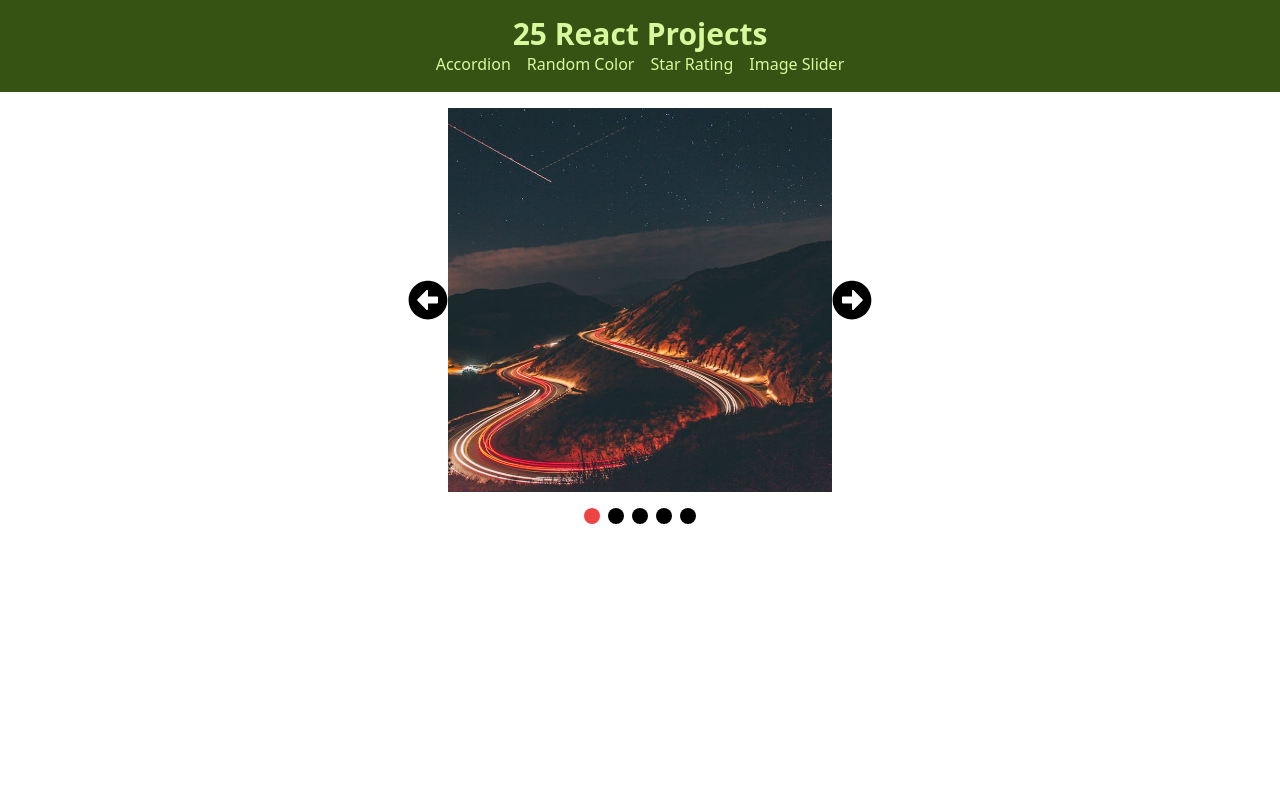
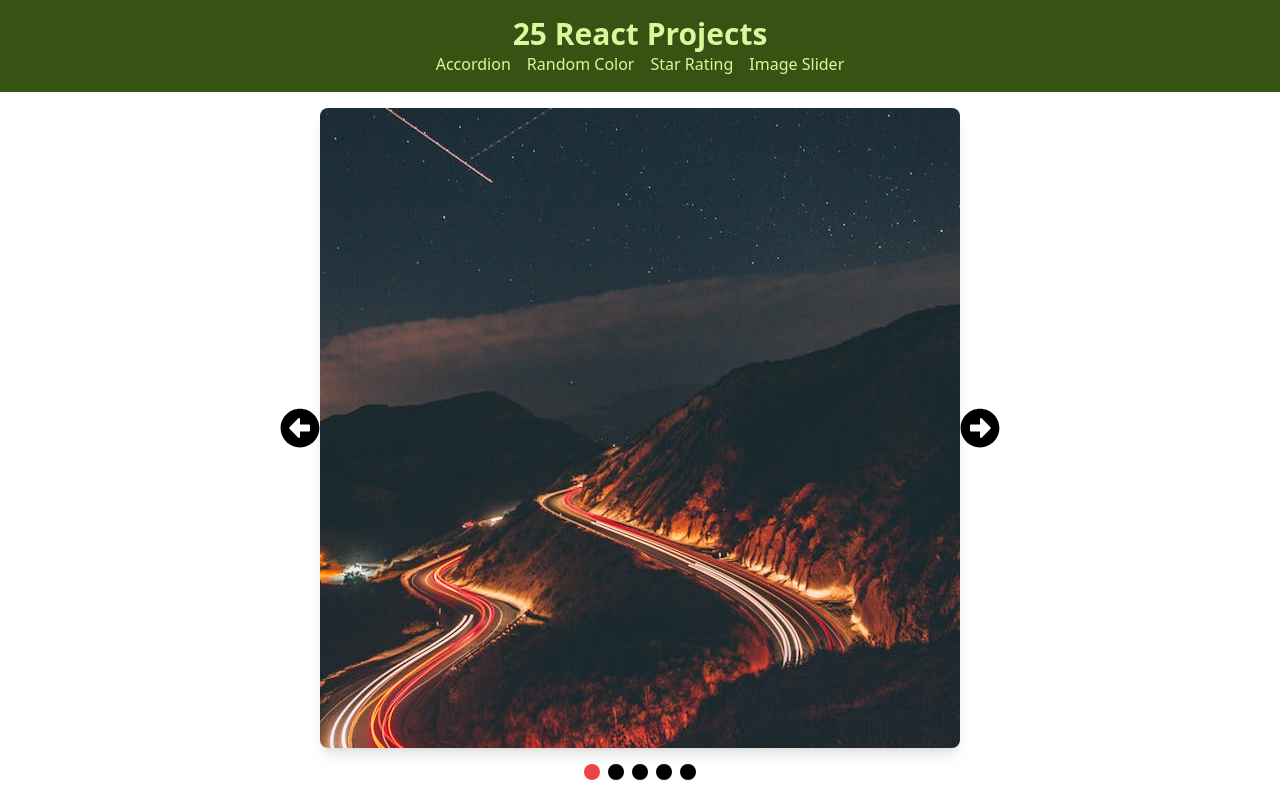
Before and after one commit to Kris1027/25-react-projects, a React (Vite) app: page /image-slider in a window 1280 px wide. Built offline with nearby package versions, Linux system fonts and the light colour scheme.

Commit message:
fix image size bug

```diff
--- a/src/projects/image-slider/ImageSlider.tsx
+++ b/src/projects/image-slider/ImageSlider.tsx
@@ -26,16 +26,16 @@ export const ImageSlider: React.FC = () => {
       <div className="flex items-center pb-4">
         <FaArrowAltCircleLeft
           size={40}
-          className="cursor-pointer active:scale-95"
+          className="cursor-pointer active:scale-95 hover:text-red-500"
           onClick={handlePrevImage}
         />
         <img
-          className="w-96 h-96"
+          className="w-[40rem] h-[40rem] object-cover rounded-lg shadow-lg"
           src={`/src/assets/image-slider/carousel-${activeImage}.jpg`}
         />
         <FaArrowAltCircleRight
           size={40}
-          className="cursor-pointer active:scale-95"
+          className="cursor-pointer active:scale-95 hover:text-red-500"
           onClick={handleNextImage}
         />
       </div>
```
